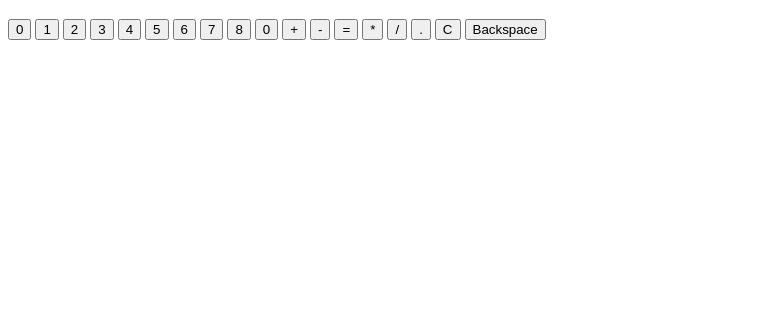
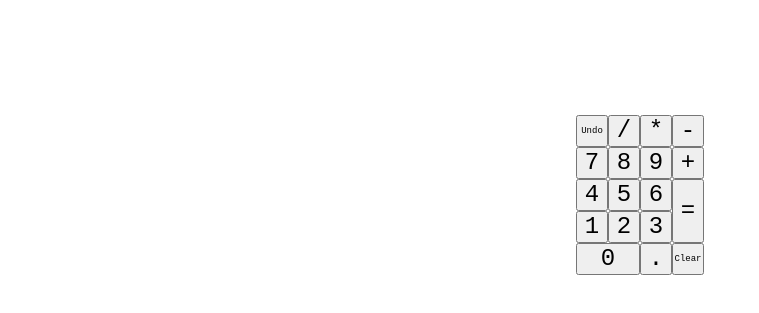
Before and after one commit to pmcrockett/js-calculator, a plain HTML site: page index.html in a window 1280 px wide. Shown: the part 61-374 px from the top of the page, without its empty margins (0-759 px from the left). Drawn offline with Linux system fonts and the light colour scheme.

Commit message:
Add basic HTML/CSS

```diff
--- a/index.html
+++ b/index.html
@@ -4,30 +4,43 @@
         <meta charset="utf-8">
         <title>JS Calculator</title>
         <script src="./calculator.js" defer></script>
-        <!--<link rel="stylesheet" href="./style.css">-->
+        <link rel="stylesheet" href="./style.css">
     </head>
     <body>
         <h1>JS Calculator</h1>
-        <p class="history"></p>
-        <p class="display"></p>
-        <button class="op">0</button>
-        <button class="op">1</button>
-        <button class="op">2</button>
-        <button class="op">3</button>
-        <button class="op">4</button>
-        <button class="op">5</button>
-        <button class="op">6</button>
-        <button class="op">7</button>
-        <button class="op">8</button>
-        <button class="op">0</button>
-        <button class="op">+</button>
-        <button class="op">-</button>
-        <button class="op">=</button>
-        <button class="op">*</button>
-        <button class="op">/</button>
-        <button class="op">.</button>
-        <button class="clear">C</button>
-        <button class="back">Backspace</button>
-
+        <div class="calc-frame">
+            <p class="history output"></p>
+            <p class="display output"></p>
+            <div class="buttons">
+                <div class="left">
+                    <div class="top">
+                        <button class="back word">Undo</button>
+                        <button class="op">/</button>
+                        <button class="op">*</button>
+                    </div>
+                    <div class="middle">
+                        <button class="op">7</button>
+                        <button class="op">8</button>
+                        <button class="op">9</button>
+                        <button class="op">4</button>
+                        <button class="op">5</button>
+                        <button class="op">6</button>
+                        <button class="op">1</button>
+                        <button class="op">2</button>
+                        <button class="op">3</button>
+                    </div>
+                    <div class="bottom">
+                        <button class="op wide">0</button>
+                        <button class="op">.</button>
+                    </div>
+                </div>
+                <div class="right">
+                    <button class="op">-</button>
+                    <button class="op">+</button>
+                    <button class="op tall">=</button>
+                    <button class="clear word">Clear</button>
+                </div>
+            </div>
+        </div>
     </body>
 </html>
--- /dev/null
+++ b/style.css
@@ -0,0 +1,71 @@
+.calc-frame {
+    display: flex;
+    flex-direction: column;
+    justify-content: center;
+    justify-items: center;
+}
+
+.output {
+    text-align: center;
+    font-size: 16px;
+    font-family: 'Courier New', Courier, monospace;
+    height: 48px;
+    margin: 0px;
+}
+
+.display {
+    font-size: 32px;
+}
+
+.buttons {
+    display: flex;
+    flex-direction: row;
+    align-content: center;
+    justify-content: center;
+}
+
+.right {
+    display: flex;
+    flex-direction: column;
+}
+
+.left {
+    display: flex;
+    width: 96px;
+    flex-direction: column;
+}
+
+.top, .bottom {
+    display: flex;
+    flex-direction: row;
+}
+
+.middle {
+    display: flex;
+    flex-direction: row;
+    flex-wrap: wrap;
+}
+
+button {
+    width: 32px;
+    height: 32px;
+    margin: 0px;
+    padding: 0px;
+    font-family: 'Courier New', Courier, monospace;
+}
+
+.tall {
+    height: 64px;
+}
+
+.wide {
+    width: 64px;
+}
+
+.word {
+    font-size: 9px;
+}
+
+.op {
+    font-size: 24px;
+}
```
